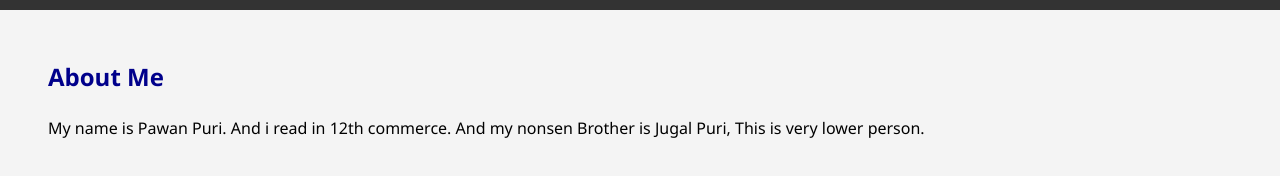
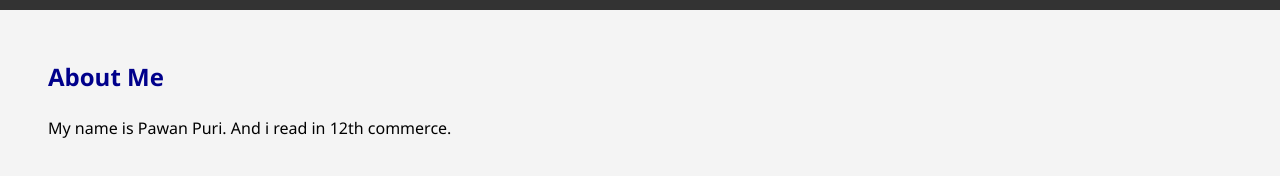
Before and after one commit to pawan135747/Ram-seta-Lakshman, a plain HTML site: page index.html in a window 1280 px wide. Shown: the part 342-518 px from the top of the page. Drawn offline with Linux system fonts and the light colour scheme.

Commit message:
Update index.html

```diff
--- a/index.html
+++ b/index.html
@@ -61,7 +61,7 @@
     </nav>
     <section>
         <h2>About Me</h2>
-        <p>My name is Pawan Puri. And i read in 12th commerce. And my nonsen Brother is Jugal Puri, This is very lower person.</p>
+        <p>My name is Pawan Puri. And i read in 12th commerce.</p>
     </section>
 </body>
 </html>
```
